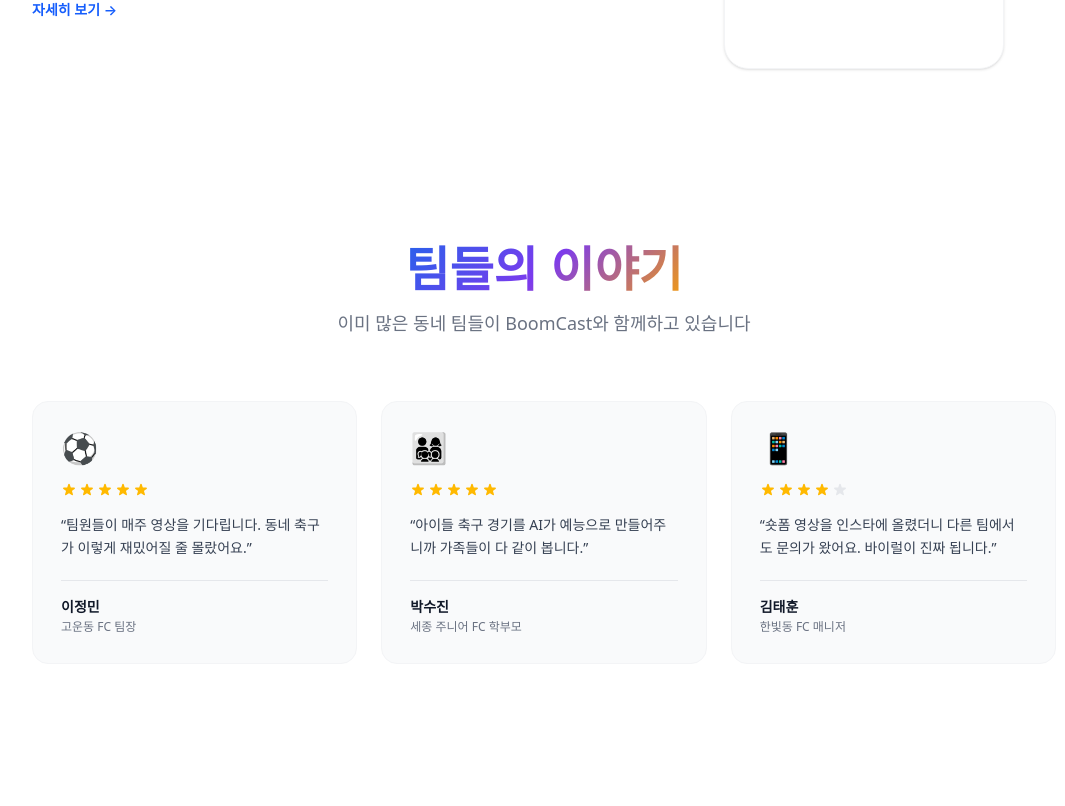
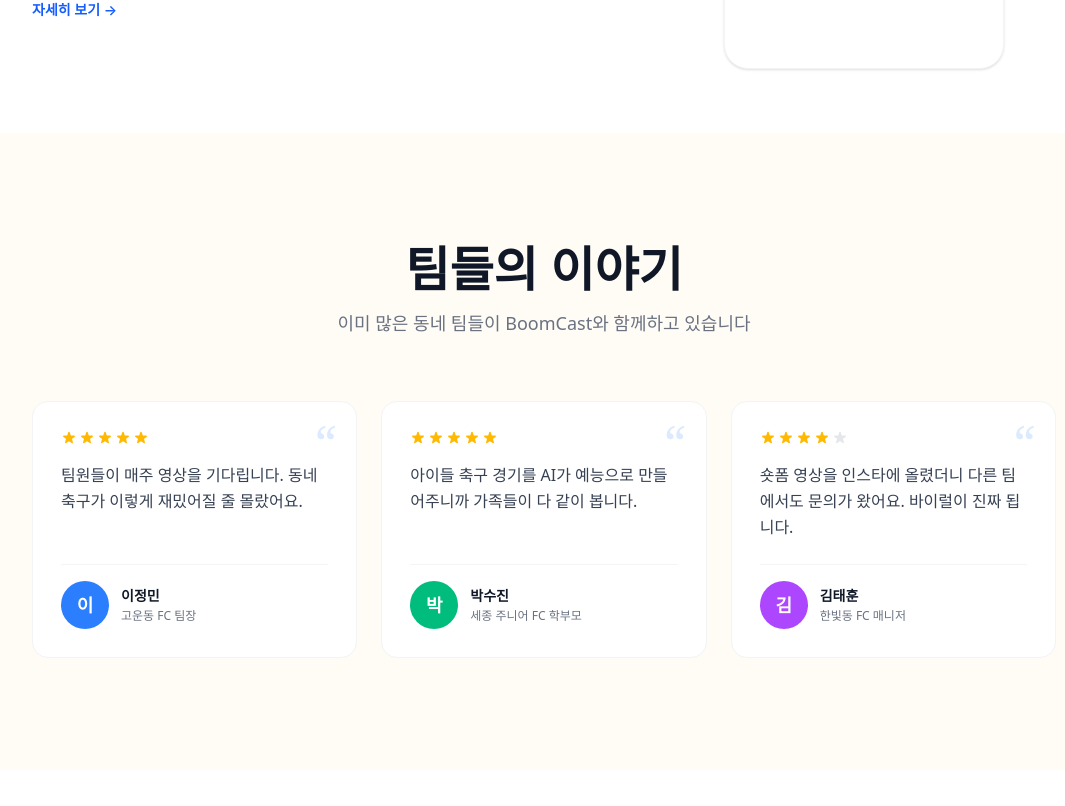
Before and after one commit to kangyh427/boomcast, a Next.js app: page / in a window 1280 px wide. Shown: the part 4474-5280 px from the top of the page, without its empty margins (96-1161 px from the left). Built offline with nearby package versions, Linux system fonts and the light colour scheme; a web font is replaced by a local one.

Commit message:
Update Testimonials.tsx

```diff
--- a/src/components/landing/Testimonials.tsx
+++ b/src/components/landing/Testimonials.tsx
@@ -1,13 +1,17 @@
 /*
  * ============================================================
  * 파일: src/components/landing/Testimonials.tsx
- * 설명: BoomCast 고객 후기 섹션 - 사회적 증명
+ * 설명: BoomCast 고객 후기 섹션 — 디자인 리뉴얼 v2
  * 경로: src/components/landing/Testimonials.tsx
- * 최근 작업: 세션 6 - 신규 생성 (인수인계서 [J-2])
- *   - 가상 후기 데이터 3개 (한/영)
- *   - 모바일: 좌우 스와이프 (CSS scroll-snap)
- *   - 데스크탑: 3열 그리드
- *   - useLang() 적용
+ * 최근 작업: 세션 11 - 디자인 리뉴얼 (마스터플랜 PART 8-5)
+ *   - 이모지 제거 → 이니셜 기반 원형 아바타 placeholder
+ *   - ★ 텍스트 → SVG 별 아이콘 (기존 Stars 컴포넌트 유지)
+ *   - 인용부호(") 장식 추가
+ *   - 배경: white → cream (#FFFBF5)
+ *   - useInView + useInViewMultiple 스크롤 등장 애니메이션
+ *   - card-hover 효과 적용
+ *   - gradient-text 제거 (Hero에서만 1회 사용 규칙)
+ *   - 모바일 스와이프(scroll-snap) 유지 + 개선
  * 작성일: 2026-03-07
  * ============================================================
  */
@@ -15,20 +19,23 @@
 "use client";
 
 import { useLang } from "@/providers/LanguageProvider";
+import { useInView, useInViewMultiple } from "@/hooks/useInView";
 
 /* ── 한/영 섹션 텍스트 ── */
 const text = {
   ko: {
     sectionTitle: "팀들의 이야기",
-    sectionSubtitle: "이미 많은 동네 팀들이 BoomCast와 함께하고 있습니다",
+    sectionSubtitle:
+      "이미 많은 동네 팀들이 BoomCast와 함께하고 있습니다",
   },
   en: {
     sectionTitle: "What Teams Say",
-    sectionSubtitle: "Local teams are already having fun with BoomCast",
+    sectionSubtitle:
+      "Local teams are already having fun with BoomCast",
   },
 };
 
-/* ── 후기 데이터 (인수인계서 [J-2] 가상 데이터) ── */
+/* ── 후기 데이터 ── */
 const testimonials = {
   ko: [
     {
@@ -37,7 +44,7 @@ const testimonials = {
       name: "이정민",
       role: "고운동 FC 팀장",
       stars: 5,
-      emoji: "⚽",
+      avatarColor: "bg-blue-500",
     },
     {
       quote:
@@ -45,7 +52,7 @@ const testimonials = {
       name: "박수진",
       role: "세종 주니어 FC 학부모",
       stars: 5,
-      emoji: "👨‍👩‍👧‍👦",
+      avatarColor: "bg-emerald-500",
     },
     {
       quote:
@@ -53,7 +60,7 @@ const testimonials = {
       name: "김태훈",
       role: "한빛동 FC 매니저",
       stars: 4,
-      emoji: "📱",
+      avatarColor: "bg-purple-500",
     },
   ],
   en: [
@@ -63,7 +70,7 @@ const testimonials = {
       name: "James Lee",
       role: "Captain, Riverside FC",
       stars: 5,
-      emoji: "⚽",
+      avatarColor: "bg-blue-500",
     },
     {
       quote:
@@ -71,7 +78,7 @@ const testimonials = {
       name: "Sarah Park",
       role: "Parent, Youth Soccer Club",
       stars: 5,
-      emoji: "👨‍👩‍👧‍👦",
+      avatarColor: "bg-emerald-500",
     },
     {
       quote:
@@ -79,12 +86,12 @@ const testimonials = {
       name: "Tom Kim",
       role: "Manager, Sunlight FC",
       stars: 4,
-      emoji: "📱",
+      avatarColor: "bg-purple-500",
     },
   ],
 };
 
-/* ── 별점 렌더 ── */
+/* ── SVG 별점 렌더 (재사용 컴포넌트) ── */
 function Stars({ count }: { count: number }) {
   return (
     <div className="flex gap-0.5">
@@ -102,44 +109,83 @@ function Stars({ count }: { count: number }) {
   );
 }
 
+/* ── 이니셜 아바타 (이모지 대체) ── */
+function Avatar({
+  name,
+  colorClass,
+}: {
+  name: string;
+  colorClass: string;
+}) {
+  const initial = name.charAt(0).toUpperCase();
+  return (
+    <div
+      className={`w-12 h-12 rounded-full ${colorClass} flex items-center justify-center text-white font-bold text-lg shrink-0`}
+    >
+      {initial}
+    </div>
+  );
+}
+
 export default function Testimonials() {
   const { lang } = useLang();
   const t = text[lang];
   const reviews = testimonials[lang];
 
+  /* 스크롤 등장 애니메이션 */
+  const headerRef = useInView();
+  const cardsRef = useInViewMultiple();
+
   return (
-    <section className="py-20 sm:py-28 px-4 bg-white">
+    <section className="py-20 sm:py-28 px-4 bg-cream">
       <div className="max-w-5xl mx-auto">
         {/* ── 섹션 헤더 ── */}
-        <div className="text-center mb-16">
+        <div ref={headerRef} className="reveal text-center mb-16">
           <h2 className="text-3xl sm:text-4xl lg:text-5xl font-extrabold text-gray-900 mb-4">
-            <span className="gradient-text">{t.sectionTitle}</span>
+            {t.sectionTitle}
           </h2>
           <p className="text-gray-500 text-lg">{t.sectionSubtitle}</p>
         </div>
 
         {/* ── 후기 카드: 모바일 스와이프 / 데스크탑 3열 ── */}
-        <div className="flex gap-6 overflow-x-auto snap-x snap-mandatory pb-4 sm:grid sm:grid-cols-3 sm:overflow-visible sm:pb-0">
+        <div
+          ref={cardsRef}
+          className="flex gap-6 overflow-x-auto snap-x snap-mandatory pb-4 sm:grid sm:grid-cols-3 sm:overflow-visible sm:pb-0"
+        >
           {reviews.map((review, i) => (
             <div
               key={i}
-              className="min-w-[280px] sm:min-w-0 snap-center bg-gray-50 rounded-2xl p-6 sm:p-7 flex flex-col border border-gray-100 hover:shadow-lg hover:border-gray-200 transition-all duration-300"
+              className={`reveal stagger-${i + 1} min-w-[280px] sm:min-w-0 snap-center bg-white rounded-2xl p-6 sm:p-7 flex flex-col border border-gray-100 card-hover relative`}
             >
-              {/* 이모지 아이콘 */}
-              <div className="text-3xl mb-4">{review.emoji}</div>
+              {/* 인용부호 장식 */}
+              <div className="absolute top-4 right-5 text-5xl leading-none text-blue-100 font-serif pointer-events-none select-none">
+                &ldquo;
+              </div>
 
               {/* 별점 */}
-              <Stars count={review.stars} />
+              <div className="mb-4 relative z-10">
+                <Stars count={review.stars} />
+              </div>
 
               {/* 후기 본문 */}
-              <blockquote className="text-gray-700 text-sm leading-relaxed mt-4 flex-1">
-                &ldquo;{review.quote}&rdquo;
+              <blockquote className="text-gray-700 text-sm sm:text-base leading-relaxed flex-1 relative z-10">
+                {review.quote}
               </blockquote>
 
-              {/* 작성자 정보 */}
-              <div className="mt-5 pt-4 border-t border-gray-200">
-                <p className="font-bold text-gray-900 text-sm">{review.name}</p>
-                <p className="text-gray-500 text-xs mt-0.5">{review.role}</p>
+              {/* 작성자 정보: 아바타 + 이름/역할 */}
+              <div className="mt-6 pt-4 border-t border-gray-100 flex items-center gap-3">
+                <Avatar
+                  name={review.name}
+                  colorClass={review.avatarColor}
+                />
+                <div>
+                  <p className="font-bold text-gray-900 text-sm">
+                    {review.name}
+                  </p>
+                  <p className="text-gray-500 text-xs mt-0.5">
+                    {review.role}
+                  </p>
+                </div>
               </div>
             </div>
           ))}
@@ -148,7 +194,10 @@ export default function Testimonials() {
         {/* 모바일 스와이프 인디케이터 */}
         <div className="flex justify-center gap-2 mt-4 sm:hidden">
           {reviews.map((_, i) => (
-            <div key={i} className="w-2 h-2 rounded-full bg-gray-300" />
+            <div
+              key={i}
+              className="w-2 h-2 rounded-full bg-gray-300"
+            />
           ))}
         </div>
       </div>
```
